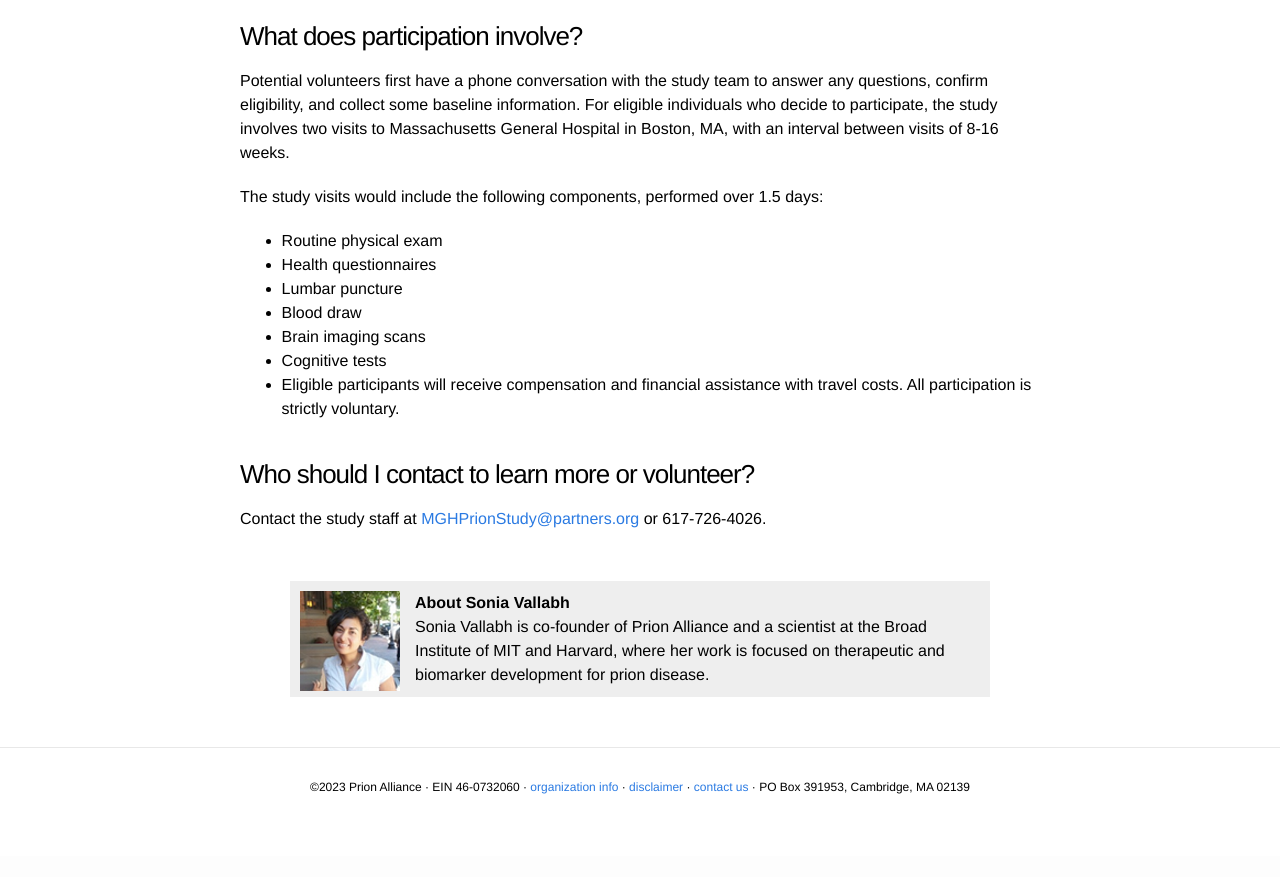
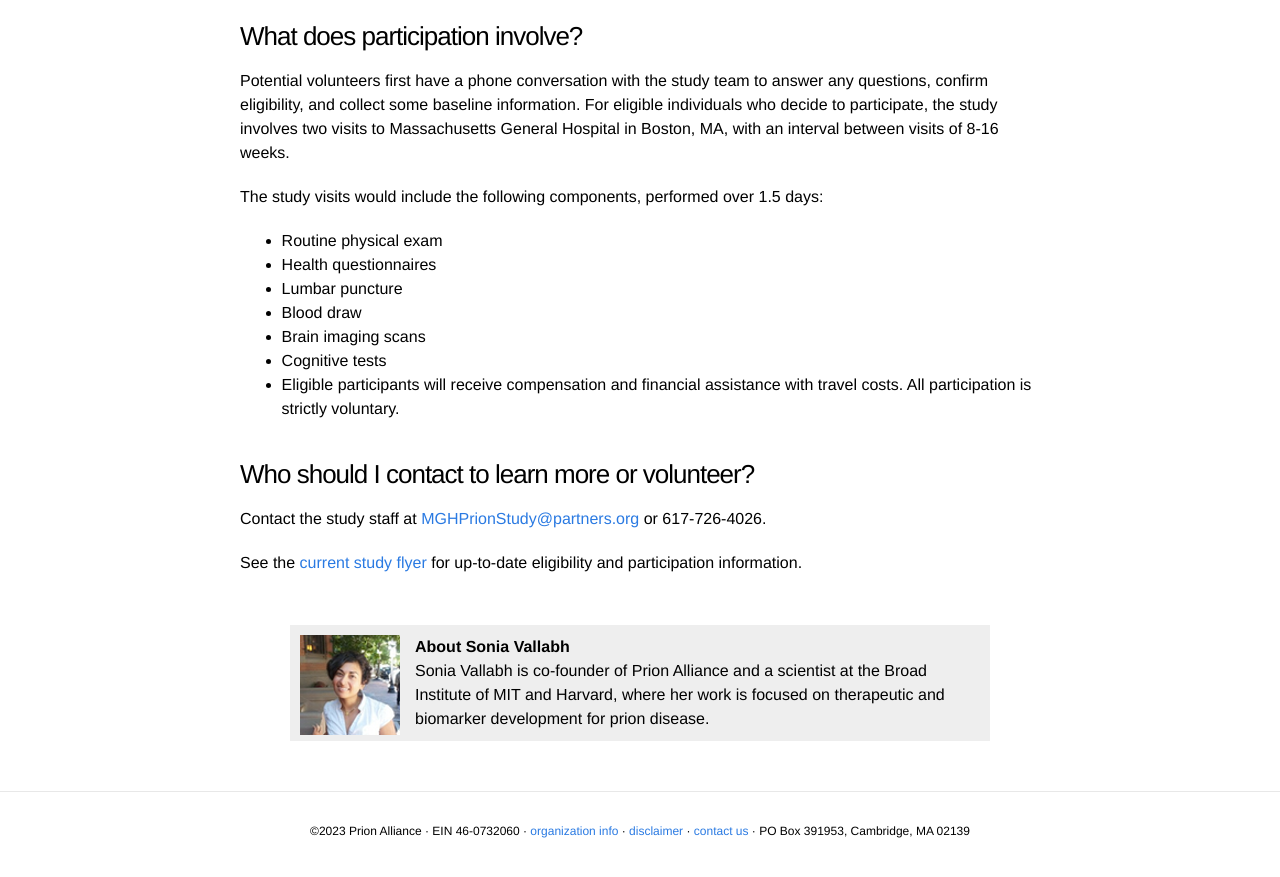
Before and after one commit to ericminikel/prionalliance, a Jekyll site: the page built from _posts/2017-07-19-prion-alliance-sponsors-mgh-research-study.markdown, in a window 1280 px wide and 900 px high, scrolled down 1392 px. Shown: the top 877 px of the window. Built offline with Jekyll 4.4.1, drawn with Linux system fonts in a browser that asks for light colours; before the commit the page ends 2248 px from its top, so only the background shows below that.

Commit message:
updated study flyer

```diff
--- a/_posts/2017-07-19-prion-alliance-sponsors-mgh-research-study.markdown
+++ b/_posts/2017-07-19-prion-alliance-sponsors-mgh-research-study.markdown
@@ -51,3 +51,5 @@ The study visits would include the following components, performed over 1.5 days
 ### Who should I contact to learn more or volunteer?
 
 Contact the study staff at <MGHPrionStudy@partners.org> or 617-726-4026.
+
+See the [current study flyer](/media/2023/04/Prion-Registry-Flyer-Ad-2023-03-13.pdf) for up-to-date eligibility and participation information.
```
Also changed, not shown: 1 other file.
